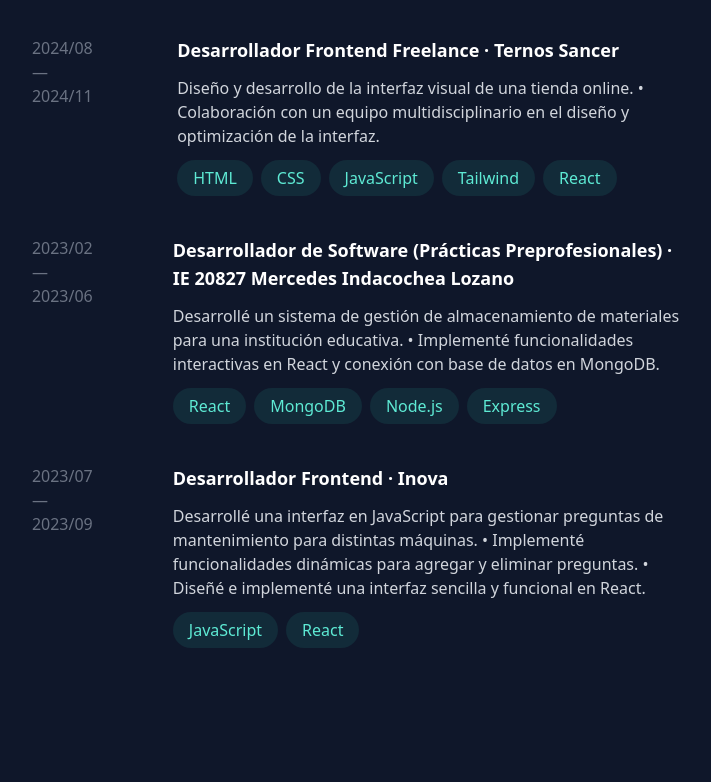
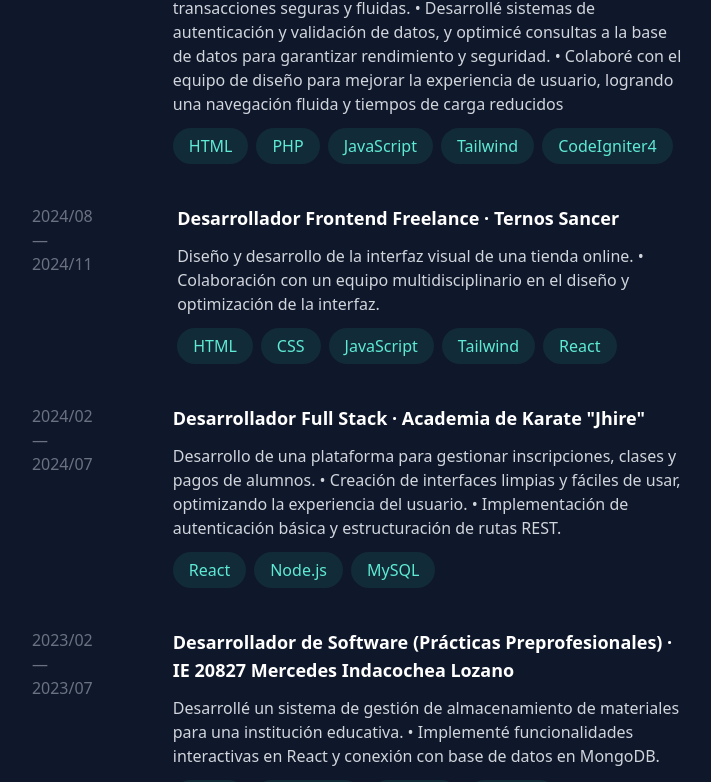
Before and after one commit to Jeyson-Sr/Portafolio, a React (Vite) app: page / in a window 1280 px wide. Shown: the part 1060-1842 px from the top of the page, without its empty margins (566-1277 px from the left). Built offline with nearby package versions, Linux system fonts and the light colour scheme.

Commit message:
Add: Exp in EvoxLab

```diff
--- a/src/pages/Puestos.jsx
+++ b/src/pages/Puestos.jsx
@@ -3,8 +3,31 @@
 function Puestos() {
   return (
     <div className="flex flex-col gap-10">
+
+<Puesto
+  año="2025/02 — 2025/06"
+  cargo="Desarrollador Web"
+  empresa="Evoxlab"
+  descripcion="Diseñé y desarrollé plataformas web:
+              • Construí el backend con PHP sobre CodeIgniter4, definiendo rutas, controladores y modelos para gestionar usuarios, clases, pagos e
+                inscripciones.
+              • Implementé el frontend con HTML, TailwindCSS y JavaScript, creando interfaces responsivas e interactivas.
+              • Integré pasarelas de pago como Stripe, configurando webhooks y asegurando transacciones seguras y fluidas.
+              • Desarrollé sistemas de autenticación y validación de datos, y optimicé consultas a la base de datos para garantizar rendimiento y seguridad.
+              • Colaboré con el equipo de diseño para mejorar la experiencia de usuario, logrando una navegación fluida y tiempos de carga reducidos"
+  tecnologias={["HTML", "PHP", "JavaScript", "Tailwind", "CodeIgniter4"]}
+/>
+<Puesto
+  año="2024/08 — 2024/11"
+  cargo="Desarrollador Frontend Freelance"
+  empresa="Ternos Sancer"
+  descripcion="Diseño y desarrollo de la interfaz visual de una tienda online.
+               • Colaboración con un equipo multidisciplinario en el diseño y optimización de la interfaz."
+  tecnologias={["HTML", "CSS", "JavaScript", "Tailwind", "React"]}
+/>
+
       <Puesto
-  año="2024/02 — 2024/06"
+  año="2024/02 — 2024/07"
   cargo="Desarrollador Full Stack"
   empresa='Academia de Karate "Jhire"'
   descripcion="Desarrollo de una plataforma para gestionar inscripciones, clases y pagos de alumnos.
@@ -14,16 +37,7 @@
 />
 
 <Puesto
-  año="2024/08 — 2024/11"
-  cargo="Desarrollador Frontend Freelance"
-  empresa="Ternos Sancer"
-  descripcion="Diseño y desarrollo de la interfaz visual de una tienda online.
-               • Colaboración con un equipo multidisciplinario en el diseño y optimización de la interfaz."
-  tecnologias={["HTML", "CSS", "JavaScript", "Tailwind", "React"]}
-/>
-
-<Puesto
-  año="2023/02 — 2023/06"
+  año="2023/02 — 2023/07"
   cargo="Desarrollador de Software (Prácticas Preprofesionales)"
   empresa="IE 20827 Mercedes Indacochea Lozano"
   descripcion="Desarrollé un sistema de gestión de almacenamiento de materiales para una institución educativa.
@@ -32,7 +46,7 @@
 />
 
 <Puesto
-  año="2023/07 — 2023/09"
+  año="2023/07 — 2023/11"
   cargo="Desarrollador Frontend"
   empresa="Inova"
   descripcion="Desarrollé una interfaz en JavaScript para gestionar preguntas de mantenimiento para distintas máquinas.
```
